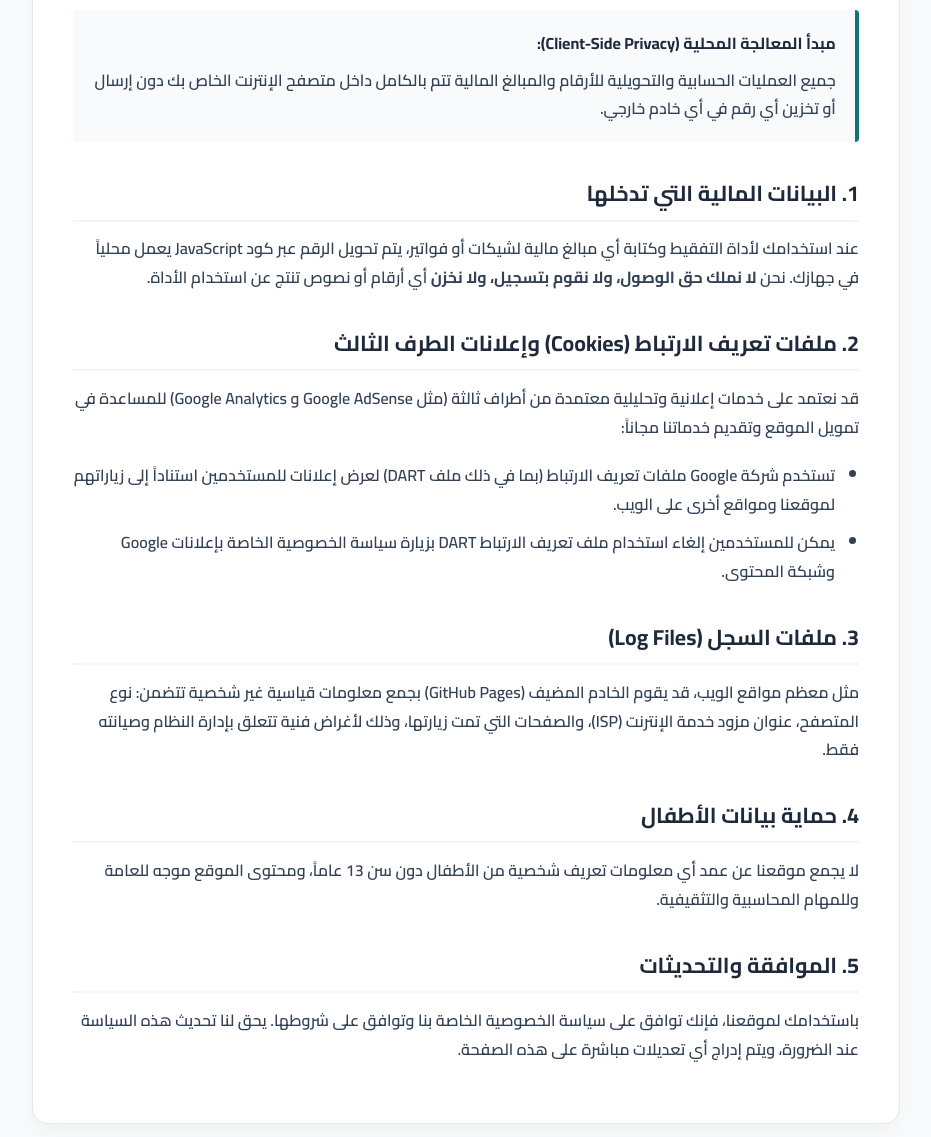
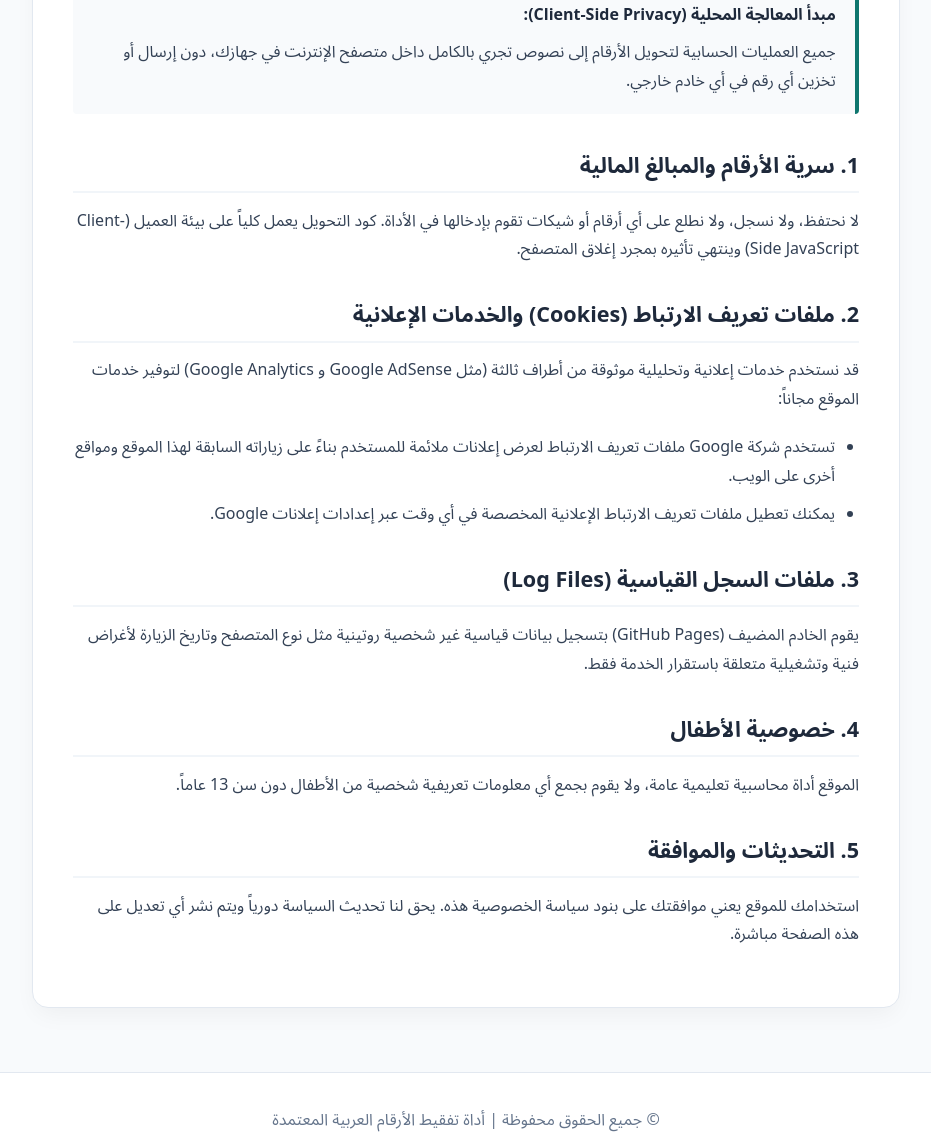
Before and after one commit to ahmedelazabdev/tafqeet, a plain HTML site: page privacy.html in a window 1280 px wide. Shown: the part 366-1503 px from the top of the page, without its empty margins (174-1105 px from the left). Drawn offline with Linux system fonts and the light colour scheme.

Commit message:
Update privacy.html

```diff
--- a/privacy.html
+++ b/privacy.html
@@ -13,17 +13,6 @@
     <meta property="og:type" content="website">
     <meta property="og:url" content="https://ahmedelazabdev.github.io/tafqeet/privacy.html">
 
-    <!-- Preconnect to Fonts CDN -->
-    <link rel="preconnect" href="https://fonts.googleapis.com">
-    <link rel="preconnect" href="https://fonts.gstatic.com" crossorigin>
-
-    <!-- Async Font Loading (Zero CLS) -->
-    <link rel="preload" as="style" href="https://fonts.googleapis.com/css2?family=Cairo:wght@600;700&display=optional">
-    <link rel="stylesheet" href="https://fonts.googleapis.com/css2?family=Cairo:wght@600;700&display=optional" media="print" onload="this.media='all'">
-    <noscript>
-        <link rel="stylesheet" href="https://fonts.googleapis.com/css2?family=Cairo:wght@600;700&display=optional">
-    </noscript>
-
     <style>
         :root {
             --primary: #0f766e;
@@ -37,11 +26,13 @@
         }
         * { box-sizing: border-box; margin: 0; padding: 0; }
 
+        /* Native High-Performance Arabic Font Stack (Zero Latency - Zero CLS) */
         body {
-            font-family: 'Cairo', system-ui, -apple-system, BlinkMacSystemFont, "Segoe UI", Roboto, Tahoma, Arial, sans-serif;
+            font-family: system-ui, -apple-system, BlinkMacSystemFont, "Segoe UI", Roboto, "Noto Sans Arabic", "Noto Sans", Tahoma, Arial, sans-serif;
             background-color: var(--bg);
             color: var(--text-main);
             line-height: 1.8;
+            -webkit-font-smoothing: antialiased;
         }
 
         header { background: #fff; border-bottom: 1px solid var(--border); padding: 1rem 2rem; min-height: 65px; }
@@ -92,43 +83,43 @@
             <h1>سياسة الخصوصية وسرية المعلومات</h1>
 
             <p>
-                نولي في <strong>أداة تفقيط الأرقام</strong> أهمية بالغة لخصوصية وأمان مستخدمينا الكرام. توضح هذه الوثيقة طبيعة المعلومات التي نتعامل معها، ونؤكد التزامنا التام بعدم انتهاك خصوصية معاملاتك المالية أو بياناتك الشخصية بأي شكل من الأشكال.
+                نولي في <strong>أداة تفقيط الأرقام</strong> أهمية قصوى لخصوصية وأمان بياناتك المالية، ونلتزم بأعلى معايير الشفافية وفق المتطلبات القياسية العامة لحماية البيانات (GDPR) ومعايير Google AdSense.
             </p>
 
             <div class="privacy-highlight">
                 <strong>مبدأ المعالجة المحلية (Client-Side Privacy):</strong>
                 <p style="margin-top: 0.5rem; margin-bottom: 0;">
-                    جميع العمليات الحسابية والتحويلية للأرقام والمبالغ المالية تتم بالكامل داخل متصفح الإنترنت الخاص بك دون إرسال أو تخزين أي رقم في أي خادم خارجي.
+                    جميع العمليات الحسابية لتحويل الأرقام إلى نصوص تجري بالكامل داخل متصفح الإنترنت في جهازك، دون إرسال أو تخزين أي رقم في أي خادم خارجي.
                 </p>
             </div>
 
-            <h2>1. البيانات المالية التي تدخلها</h2>
+            <h2>1. سرية الأرقام والمبالغ المالية</h2>
             <p>
-                عند استخدامك لأداة التفقيط وكتابة أي مبالغ مالية لشيكات أو فواتير، يتم تحويل الرقم عبر كود JavaScript يعمل محلياً في جهازك. نحن <strong>لا نملك حق الوصول، ولا نقوم بتسجيل، ولا نخزن</strong> أي أرقام أو نصوص تنتج عن استخدام الأداة.
+                لا نحتفظ، ولا نسجل، ولا نطلع على أي أرقام أو شيكات تقوم بإدخالها في الأداة. كود التحويل يعمل كلياً على بيئة العميل (Client-Side JavaScript) وينتهي تأثيره بمجرد إغلاق المتصفح.
             </p>
 
-            <h2>2. ملفات تعريف الارتباط (Cookies) وإعلانات الطرف الثالث</h2>
+            <h2>2. ملفات تعريف الارتباط (Cookies) والخدمات الإعلانية</h2>
             <p>
-                قد نعتمد على خدمات إعلانية وتحليلية معتمدة من أطراف ثالثة (مثل Google AdSense و Google Analytics) للمساعدة في تمويل الموقع وتقديم خدماتنا مجاناً:
+                قد نستخدم خدمات إعلانية وتحليلية موثوقة من أطراف ثالثة (مثل Google AdSense و Google Analytics) لتوفير خدمات الموقع مجاناً:
             </p>
             <ul>
-                <li>تستخدم شركة Google ملفات تعريف الارتباط (بما في ذلك ملف DART) لعرض إعلانات للمستخدمين استناداً إلى زياراتهم لموقعنا ومواقع أخرى على الويب.</li>
-                <li>يمكن للمستخدمين إلغاء استخدام ملف تعريف الارتباط DART بزيارة سياسة الخصوصية الخاصة بإعلانات Google وشبكة المحتوى.</li>
+                <li>تستخدم شركة Google ملفات تعريف الارتباط لعرض إعلانات ملائمة للمستخدم بناءً على زياراته السابقة لهذا الموقع ومواقع أخرى على الويب.</li>
+                <li>يمكنك تعطيل ملفات تعريف الارتباط الإعلانية المخصصة في أي وقت عبر إعدادات إعلانات Google.</li>
             </ul>
 
-            <h2>3. ملفات السجل (Log Files)</h2>
+            <h2>3. ملفات السجل القياسية (Log Files)</h2>
             <p>
-                مثل معظم مواقع الويب، قد يقوم الخادم المضيف (GitHub Pages) بجمع معلومات قياسية غير شخصية تتضمن: نوع المتصفح، عنوان مزود خدمة الإنترنت (ISP)، والصفحات التي تمت زيارتها، وذلك لأغراض فنية تتعلق بإدارة النظام وصيانته فقط.
+                يقوم الخادم المضيف (GitHub Pages) بتسجيل بيانات قياسية غير شخصية روتينية مثل نوع المتصفح وتاريخ الزيارة لأغراض فنية وتشغيلية متعلقة باستقرار الخدمة فقط.
             </p>
 
-            <h2>4. حماية بيانات الأطفال</h2>
+            <h2>4. خصوصية الأطفال</h2>
             <p>
-                لا يجمع موقعنا عن عمد أي معلومات تعريف شخصية من الأطفال دون سن 13 عاماً، ومحتوى الموقع موجه للعامة وللمهام المحاسبية والتثقيفية.
+                الموقع أداة محاسبية تعليمية عامة، ولا يقوم بجمع أي معلومات تعريفية شخصية من الأطفال دون سن 13 عاماً.
             </p>
 
-            <h2>5. الموافقة والتحديثات</h2>
+            <h2>5. التحديثات والموافقة</h2>
             <p>
-                باستخدامك لموقعنا، فإنك توافق على سياسة الخصوصية الخاصة بنا وتوافق على شروطها. يحق لنا تحديث هذه السياسة عند الضرورة، ويتم إدراج أي تعديلات مباشرة على هذه الصفحة.
+                استخدامك للموقع يعني موافقتك على بنود سياسة الخصوصية هذه. يحق لنا تحديث السياسة دورياً ويتم نشر أي تعديل على هذه الصفحة مباشرة.
             </p>
         </article>
     </main>
```
